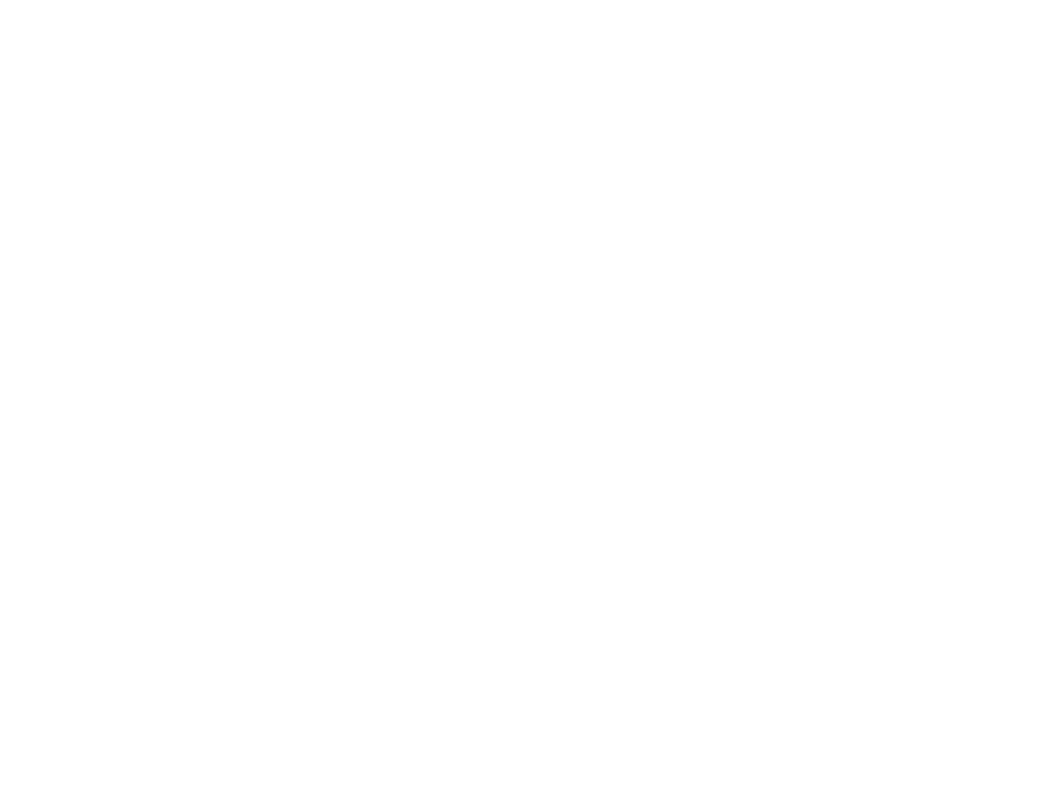
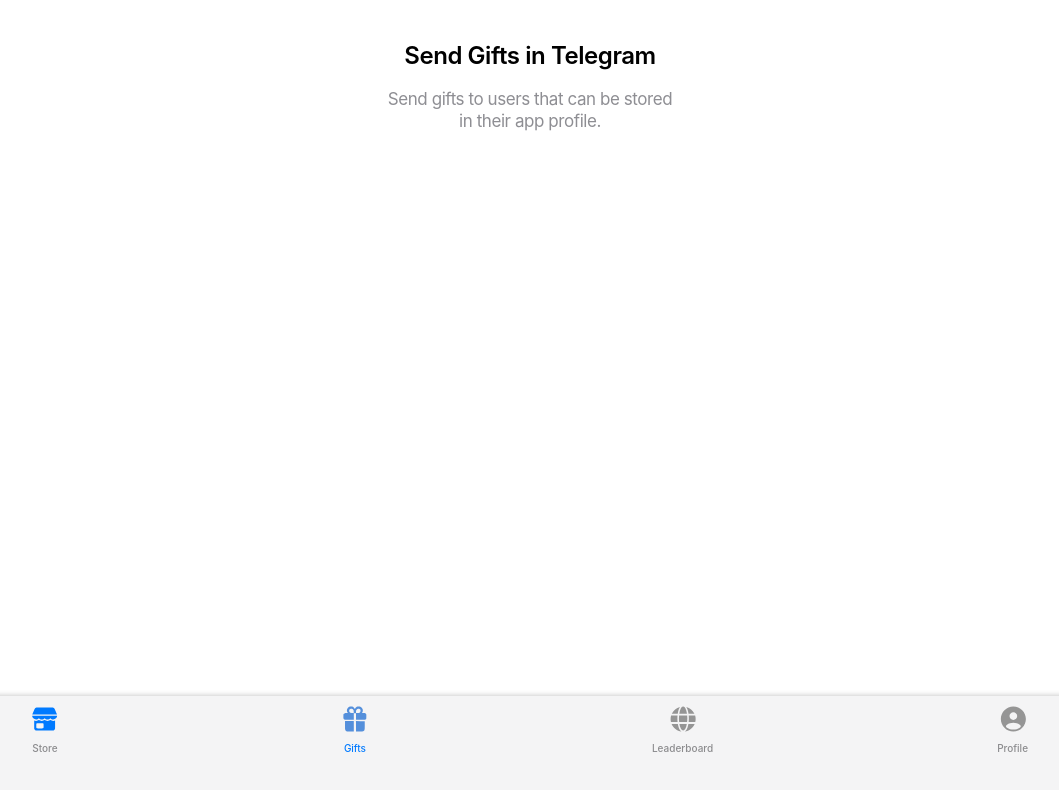
Before and after one commit to ErpalCommunity/gifts-frontend, a React (Create React App) app: page /gifts in a window 1280 px wide. Before the commit this address had no page. Shown: the top 790 px of the page, without its empty margins (110-1169 px from the left). Built offline with nearby package versions, Linux system fonts and the light colour scheme.

Commit message:
initial commit

```diff
--- a/src/App.js
+++ b/src/App.js
@@ -1,20 +1,22 @@
 // src/App.js
-import React, { useState } from 'react';
+import React from 'react';
 import { BrowserRouter as Router, Routes, Route } from 'react-router-dom';
 import Navigator from './Navigator';
 import Store from './Store';
 import UsdtPage from './cards/usdt'; // Импорт компонента UsdtPage
+import Gifts from './Gifts'; // Импорт компонента Gifts
 import './App.css';
 
 function App() {
-
   return (
     <Router>
       <div className="App">
+       {/* Переместите Navigator выше Routes, чтобы он отображался на всех страницах */}
         {/* Настройка маршрутов */}
         <Routes>
           <Route path="/" element={<Store />} />         {/* Главная страница */}
           <Route path="/usdt" element={<UsdtPage />} />  {/* Страница USDT */}
+          <Route path="/gifts" element={<Gifts />} />    {/* Страница Gifts */}
         </Routes>
       </div>
     </Router>
--- /dev/null
+++ b/src/Gifts.css
@@ -0,0 +1,34 @@
+/* src/Gifts.css */
+.gifts-container {
+    padding: 20px;
+    text-align: center;
+}
+
+.title-gifts {
+    font-size: 24px;
+    font-weight: 590;
+    line-height: 32px;
+    letter-spacing: -0.4300000071525574px;
+    text-align: center;
+    margin-top: 0;
+}
+
+.description-gifts {
+    font-size: 17px;
+    font-weight: 400;
+    line-height: 22px;
+    letter-spacing: -0.4300000071525574px;
+    text-align: center;
+    color: #8E8E93;
+    margin: 0;
+}
+
+.description-gifts1 {
+    font-size: 17px;
+    font-weight: 400;
+    line-height: 22px;
+    letter-spacing: -0.4300000071525574px;
+    text-align: center;
+    color: #8E8E93;
+    margin: 0;
+}
--- /dev/null
+++ b/src/Gifts.js
@@ -0,0 +1,17 @@
+// src/Gifts.js
+import React from 'react';
+import './Gifts.css';
+import Navigator from './Navigator';
+
+const Gifts = () => {
+  return (
+    <div className="gifts-container">
+      <h1 className='title-gifts'>Send Gifts in Telegram</h1>
+      <h2 className='description-gifts'>Send gifts to users that can be stored</h2>
+      <span className='description-gifts1'>in their app profile.</span>
+      <Navigator />
+    </div>
+  );
+};
+
+export default Gifts;
--- a/src/Navigator.css
+++ b/src/Navigator.css
@@ -1,38 +1,44 @@
-.navigator { position: fixed; bottom: 0; left: 0; right: 0; display: flex; justify-content: space-around; padding: 10px 0; box-shadow: 0 -1px 5px rgba(0, 0, 0, 0.2); width: Fixed (393px)px; height: 84px; padding: 8px 0px 0px 0px;
-            background: rgba(241, 241, 242, 0.75);
-            backdrop-filter: blur(100px) }
+/* src/Navigator.css */
+.navigator {
+  position: fixed;
+  bottom: 0;
+  left: 0;
+  right: 0;
+  display: flex;
+  justify-content: space-around;
+  padding: 10px 0;
+  box-shadow: 0 -1px 5px rgba(0, 0, 0, 0.2);
+  background: rgba(241, 241, 242, 0.75);
+  backdrop-filter: blur(100px);
+  width: 100%;
+  height: 84px;
+}
 
 .nav-item {
   display: flex;
   flex-direction: column;
   align-items: center;
+  cursor: pointer;
 }
 
 .nav-icon {
   width: 26px;
   height: 26px;
-  top: 4px;
-  left: 36.13px;
-  padding: 1.08px 0px 1.08px 0px;
+  transition: filter 0.3s;
 }
 
 .nav-text {
-  width: 90.25px;
-  height: 12px;
-  top: 34px;
-  left: 4px;
   font-size: 10px;
   font-weight: 500;
-  line-height: 11.93px;
-  letter-spacing: 0.10000000149011612px;
+  line-height: 12px;
   text-align: center;
   color: rgba(84, 84, 88, 0.65);
 }
 
-.nav-item:first-child .nav-icon {
-  color: #007bff;
+.nav-item.active .nav-icon {
+  filter: invert(40%) sepia(100%) saturate(1000%) hue-rotate(190deg) brightness(90%) contrast(90%); /* Пример фильтра для изменения цвета */
 }
 
-.nav-item:first-child .nav-text {
-  color: #007bff;
+.nav-item.active .nav-text {
+  color: #007AFF;
 }
--- a/src/Navigator.js
+++ b/src/Navigator.js
@@ -1,22 +1,38 @@
 import React from 'react';
+import { useNavigate, useLocation } from 'react-router-dom'; // Импортируем useLocation
 import './Navigator.css';
 
-function Navigator({ onNavigate }) {
+function Navigator() {
+  const navigate = useNavigate();
+  const location = useLocation(); // Получаем информацию о текущем пути
+
   return (
     <div className="navigator">
-      <div className="nav-item">
+      <div
+        className={`nav-item ${location.pathname === '/' ? 'active' : ''}`}
+        onClick={() => navigate('/')}
+      >
         <img src="/store.svg" alt="Store" className="nav-icon" />
         <p className="nav-text">Store</p>
       </div>
-      <div className="nav-item">
+      <div
+        className={`nav-item ${location.pathname === '/gifts' ? 'active' : ''}`}
+        onClick={() => navigate('/gifts')}
+      >
         <img src="/gifts.svg" alt="Gifts" className="nav-icon" />
         <p className="nav-text">Gifts</p>
       </div>
-      <div className="nav-item">
+      <div
+        className={`nav-item ${location.pathname === '/leaderboard' ? 'active' : ''}`}
+        onClick={() => navigate('/leaderboard')}
+      >
         <img src="/leaders.svg" alt="Leaderboard" className="nav-icon" />
         <p className="nav-text">Leaderboard</p>
       </div>
-      <div className="nav-item">
+      <div
+        className={`nav-item ${location.pathname === '/profile' ? 'active' : ''}`}
+        onClick={() => navigate('/profile')}
+      >
         <img src="/profile.svg" alt="Profile" className="nav-icon" />
         <p className="nav-text">Profile</p>
       </div>
```
